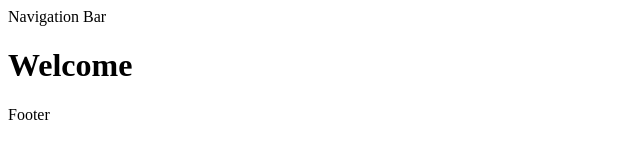
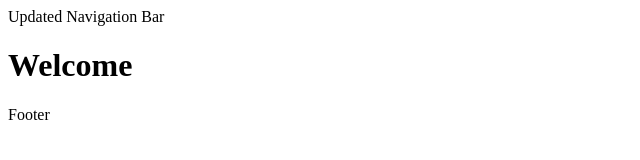
Before and after one commit to westgrin/Mini-Project-Git-Version-Control, a plain HTML site: page index.html in a window 1280 px wide. Shown: the full height of the page, 0-640 px from the left. Drawn offline with Linux system fonts and the light colour scheme.

Commit message:
Tom: Updated Navigation Bar

```diff
--- a/index.html
+++ b/index.html
@@ -1,6 +1,6 @@
 <html>
   <body>
-    <nav>Navigation Bar</nav>
+    <nav>Updated Navigation Bar</nav>
     <h1>Welcome</h1>
     <footer>Footer</footer>
   </body>
```
